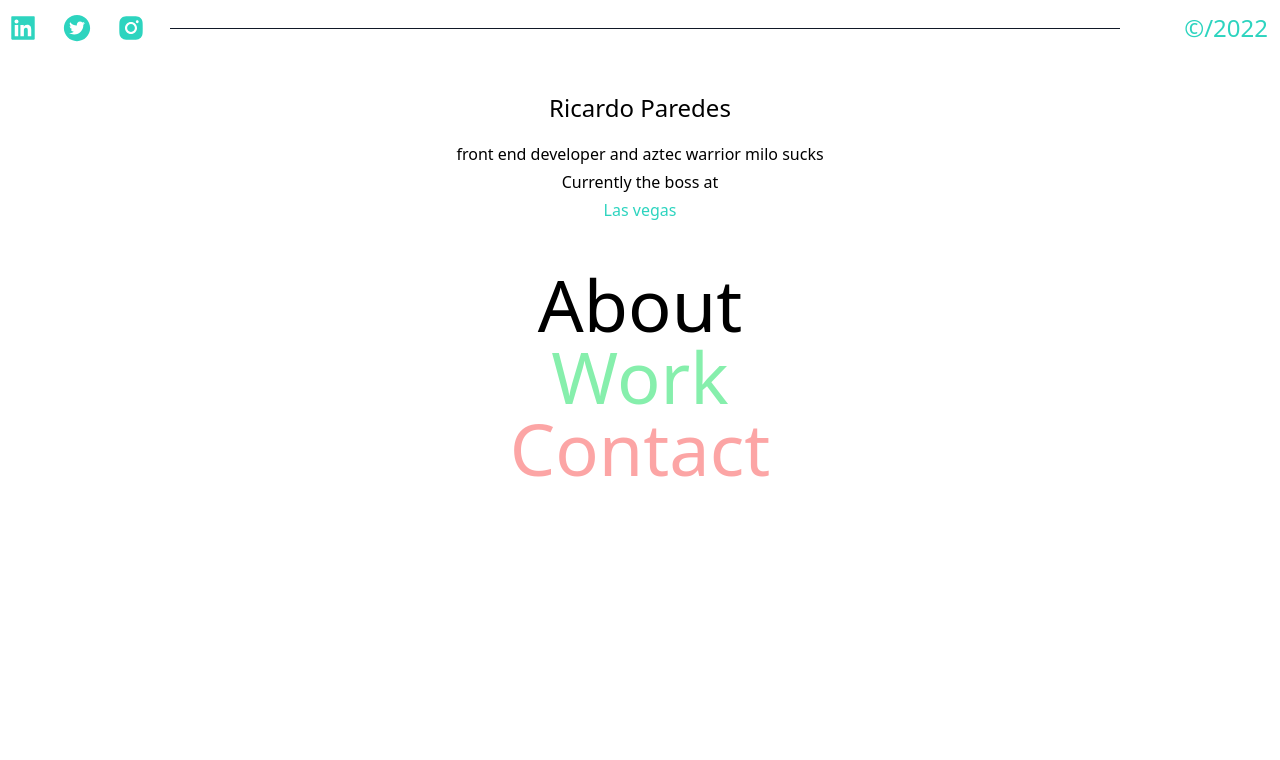
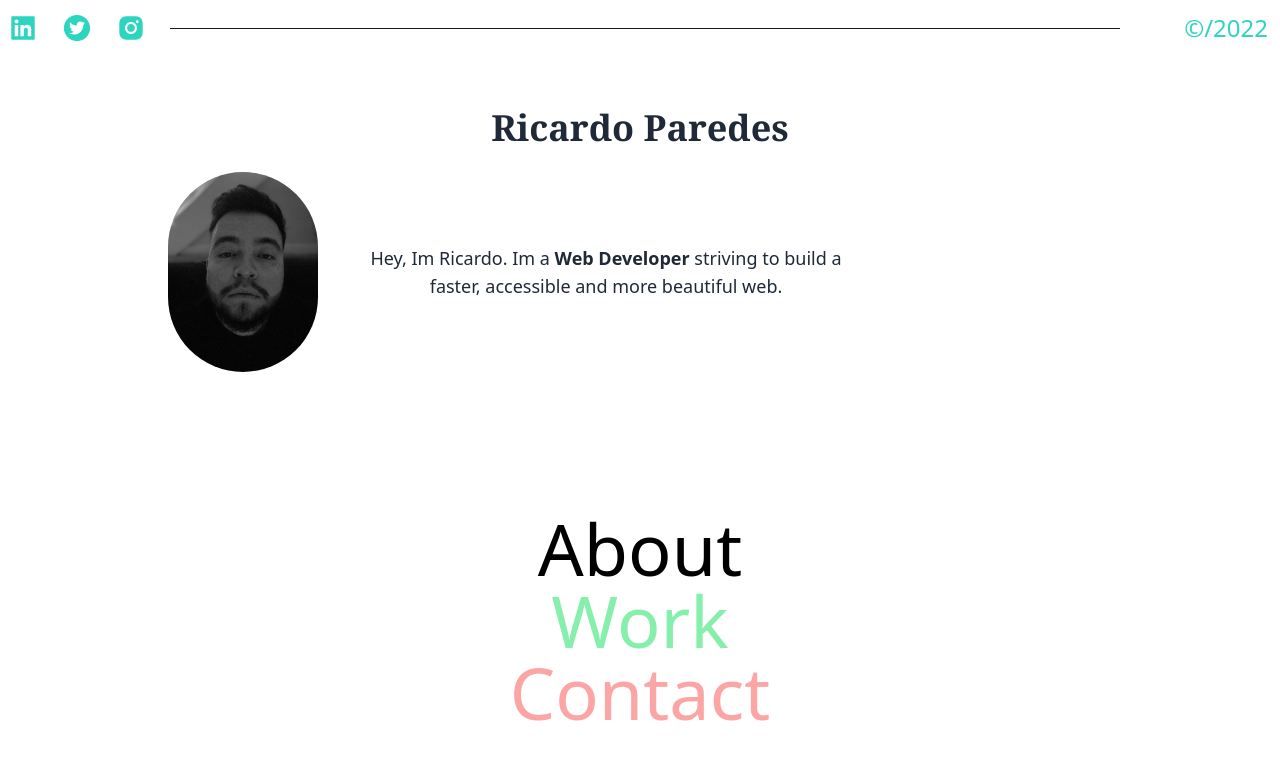
Before and after one commit to Rickypg711/port, a Next.js app: page / in a window 1280 px wide. Shown: the top 760 px of the page. Built offline with nearby package versions, Linux system fonts and the light colour scheme.

Commit message:
progresss

```diff
--- a/src/app/about/page.tsx
+++ b/src/app/about/page.tsx
@@ -1,23 +1,26 @@
 import Link from "next/link";
-
+import {
+  AiFillInstagram,
+  AiFillTwitterCircle,
+  AiFillLinkedin,
+} from "react-icons/ai";
 export default function Home() {
   return (
     <div>
-
       <div>
         <div className="flex mt-3 items-center">
           <div className="ml-3 mr-7">
-                <Link href="/" className="text-teal-400 text-3xl">HOME</Link>
+            <Link href="/" className="text-teal-400 text-3xl">
+              HOME
+            </Link>
           </div>
-                <div className="nav-line is-pink">
-                    </div>
+          <div className="nav-line is-pink"></div>
           <div className=" flex-grow h-px bg-gray-900 mx-auto"></div>
           <div className="nav-left-item nav-copyright">
-            <div className=" ml-7 mr-3 text-teal-400 text-2xl">©/2022</div></div></div>
+            <div className=" ml-7 mr-3 text-teal-400 text-2xl">©/2022</div>
           </div>
-
-
-
+        </div>
+      </div>
 
       {/*  */}
       <section className="bg-white dark:bg-gray-900 py-12 px-4 sm:px-6 lg:py-16 lg:px-8">
@@ -30,16 +33,16 @@ export default function Home() {
           </p>
           <div className="prose prose-gray dark:prose-white text-gray-800 dark:text-gray-400 mb-8">
             <p>
-              Im currently the <b>VP of Developer Experience at my own thing</b>,
-              where I lead our Developer Relations and Documentation teams. I
+              Im currently the <b>VP of Developer Experience at my own thing</b>
+              , where I lead our Developer Relations and Documentation teams. I
               focus on <b>educating and growing</b> communities.
             </p>
 
             <p>
-              Im passionate about many creative pursuits, including cooking music,
-              photography, and of course, coding. This combination
-              of interests is what ultimately led me to my current path in
-              building things as a developer in this communities.
+              Im passionate about many creative pursuits, including cooking
+              music, photography, and of course, coding. This combination of
+              interests is what ultimately led me to my current path in building
+              things as a developer in this communities.
             </p>
             <p>
               <b>I love</b> building for the web. From something as simple as a
@@ -49,28 +52,62 @@ export default function Home() {
               build.
             </p>
             <p>
-              Outside of Web development, I <b>angel invest</b> in developer tools
-              companies and <b>advise early-stage startups</b>. I also do
+              Outside of Web development, I <b>angel invest</b> in developer
+              tools companies and <b>advise early-stage startups</b>. I also do
               Developer Relations consulting work, helping companies take their
               DevRel function from 0 to 1, or provide guidance on growing
               communities, content creation, and developer marketing.
             </p>
           </div>
           <div className="flex flex-col md:flex-row md:items-center md:justify-between">
-            <a
+            {/* <Link
               href="https://twitter.com/leeerob"
               rel="noopener noreferrer"
               target="_blank"
               className="w-full md:w-auto mb-4 md:mb-0 md:mr-4 py-3 px-6 text-center text-white font-bold rounded-lg bg-blue-600 hover:bg-blue-700 transition-all"
             >
               Follow me on Twitter
-            </a>
-            <a
+            </Link> */}
+            <Link
               href="mailto:paredesricardog@gmail.com"
               className="w-full md:w-auto py-3 px-6 text-center text-gray-700 font-bold rounded-lg border border-gray-400 hover:border-blue-600 transition-all"
             >
               Get in touch
-            </a>
+            </Link>
+            {/*  */}
+
+            <div className="flex flex-row justify-center py-3 px-6 md:items-center md:justify-between">
+              <div className="mr-6">
+                <Link
+                  href="https://www.linkedin.com/in/ricardo-paredes-a2993a205/"
+                  className=" text-teal-400 hover:text-blue-200 text-3xl transition-all"
+                  target="_blank"
+                >
+                  <AiFillLinkedin />
+                </Link>
+              </div>
+
+              <div className="mr-6">
+                <Link
+                  href="https://twitter.com/Rickypg711"
+                  className="nav-left-link text-teal-400 text-3xl"
+                  target="_blank"
+                >
+                  <AiFillTwitterCircle />
+                </Link>
+              </div>
+              <div className="mr-6">
+                <Link
+                  href="https://www.instagram.com/rickyparedess/"
+                  className="nav-left-link text-teal-400 text-3xl"
+                  target="_blank"
+                >
+                  <AiFillInstagram />
+                </Link>
+              </div>
+            </div>
+
+            {/*  */}
           </div>
         </div>
       </section>
--- a/src/app/page.tsx
+++ b/src/app/page.tsx
@@ -1,5 +1,7 @@
 import Link from "next/link";
 import Navbar from "./Components/Navbar";
+import Image from "next/image";
+import me from "../../public/IMG_0085.jpeg"
 
 export default function Home() {
   return (
@@ -7,28 +9,46 @@ export default function Home() {
         <div className="block pb-8 relative z-20">
       <Navbar />
       {/*  */}
-      <section className="topHero pt-12 leading-7 px-5 text-center">
-        <div className="content content-main">
+                                                                 {/* leading-7 */}
+
+<section className="topHero bg-white dark:bg-gray-900 py-8 md:py-16  px-5 text-center">
+        <div className="max-w-5xl mx-auto px-6 md:px-8 lg:px-10">
           <div className="header-mask">
-            <h1 className="header-my-name text-2xl pb-4 ">Ricardo Paredes</h1>
+            <h1 className="text-3xl md:text-4xl font-bold font-serif text-gray-800 dark:text-white mb-6" >
+                Ricardo Paredes
+                </h1>
           </div>
-          <div className="description-mask">
-            <p className="description transform ">
-              front end developer and aztec warrior
-              milo sucks
-              <br />
-            </p>
+                {/* <Image alt="Ricardo Paredes" src={me} width="150" height="150" className="rounded-full object-cover"/> */}
+
+          <div className="flex items-center space-x-4 md:space-x-8 mb-6 md:mb-8">
+                    <Image alt="Ricardo Paredes" src={me} width="150" height="150" className="hidden md:block rounded-full object-cover grayscale"/>
+
+          <p className="text-gray-800 dark:text-white text-lg font-medium max-w-lg">Hey, Im Ricardo. Im a <b>Web Developer</b> striving to build a faster, accessible and more beautiful web.</p>
+
           </div>
-          <div className="description-mask">
+          {/* <div className="description-mask">
             <p className="description transform">
               Currently the boss at <br /><Link href="https://www.lasvegas.com/" target="_blank" className="cursor-pointer text-teal-400">
                  Las vegas
               </Link>
               <br />
             </p>
-          </div>
+          </div> */}
         </div>
-      </section>
+    </section>
+{/*  */}
+
+      {/* <section className="bg-white dark:bg-gray-900 py-8 md:py-16">
+  <div className="max-w-5xl mx-auto px-6 md:px-8 lg:px-10">
+    <h1 className="text-3xl md:text-4xl font-bold font-serif text-gray-800 dark:text-white mb-6">
+        Lee Robinson</h1>
+    <div className="flex items-center space-x-4 md:space-x-8 mb-6 md:mb-8">
+      <Image alt="Ricardo Paredes" src={me} width="150" height="150" className="rounded-full object-cover"/>
+      <p className="text-gray-800 dark:text-white text-lg font-medium max-w-lg">Hey, Im Lee. Im the <b>VP of Developer Experience at Vercel</b> where my team helps developers build a faster web.</p>
+    </div>
+  </div>
+</section> */}
+
 
       {/*  */}
       <section className="bottom pt-11 pb-11 mb-2">
```
Also changed, not shown: public/IMG_0085.jpeg (added). Lines whose indentation alone changed are shown as unchanged.
